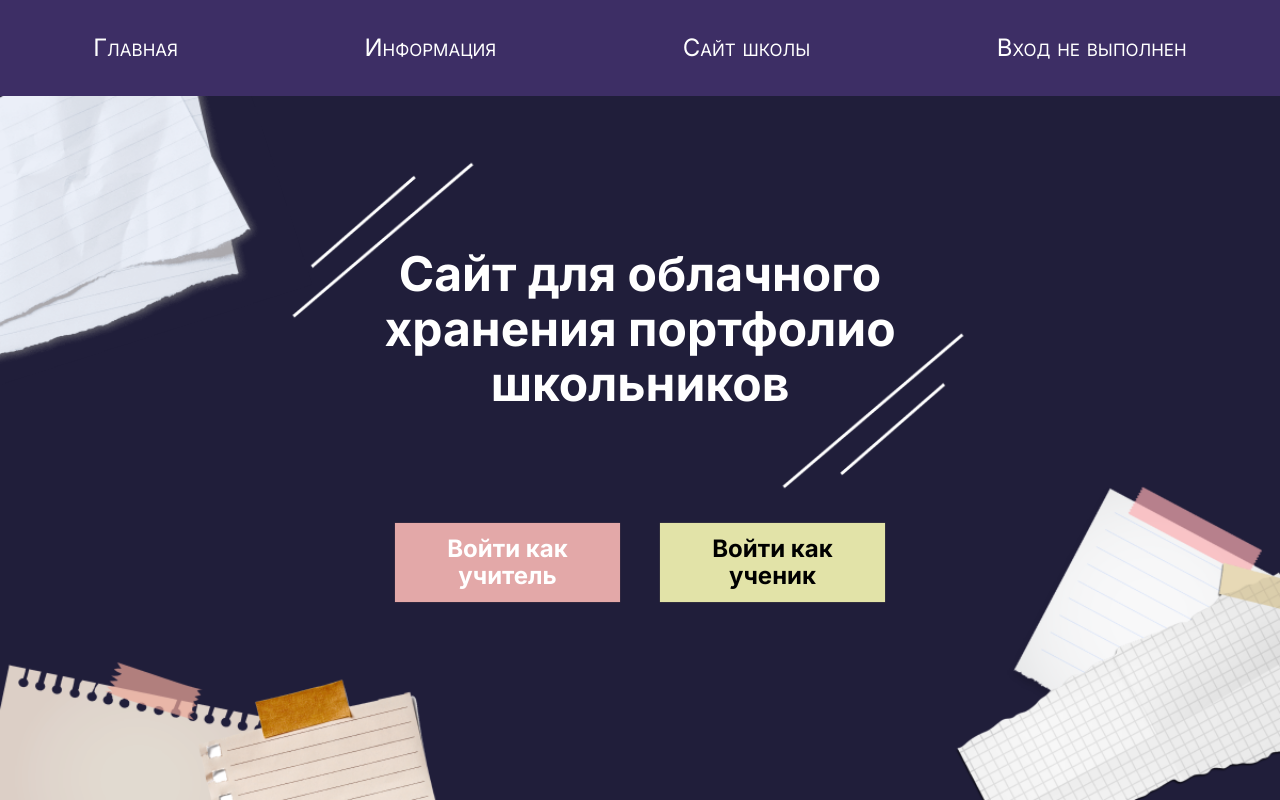
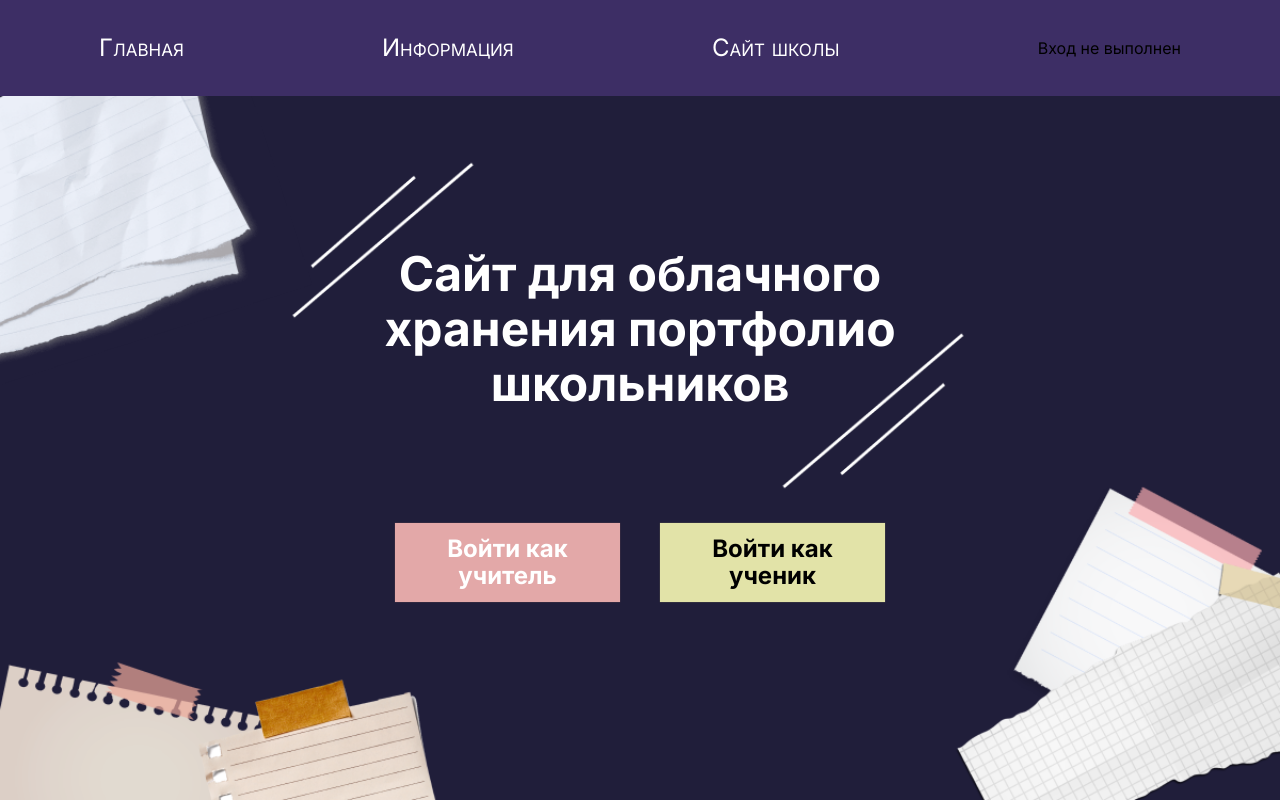
Before and after one commit to Winushkin/PortKeeper, a Flask app: page /index in a window 1280 px wide. Run offline with Flask 3, Linux system fonts and the light colour scheme; parts of the project's set-up code (start-up, migrations or seed data) failed here and were passed over.

Commit message:
added a new class

```diff
--- a/templates/base.html
+++ b/templates/base.html
@@ -12,7 +12,7 @@
     <a href={{url_for('info')}} class="link-a">Информация</a>
     <a href="https://thl-syktyvkar.gosuslugi.ru/" class="link-a" target="_blank">Сайт школы</a>
     {% if "teacher_id" not in session and "student_id" not in session %}
-        <a class="link-a">Вход не выполнен</a>
+        <p class="header-nav-text">Вход не выполнен</p>
     {% else %}
         <a href={{url_for("logout")}} class="link-a">{{(session["name"])[ :session["name"].rfind(" ")]}}<br>(Выйти)</a>
     {% endif %}
```
